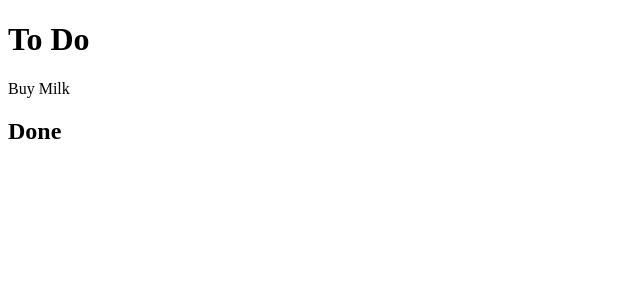
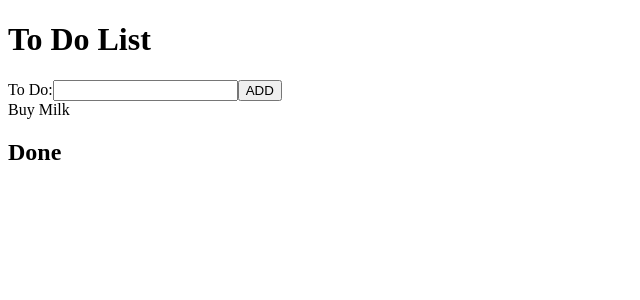
Before and after one commit to ohearonkg/to-do-hooks, a React (Create React App) app: page / in a window 1280 px wide. Shown: the top 300 px of the page, without its empty margins (0-640 px from the left). Built offline with nearby package versions, Linux system fonts and the light colour scheme.

Commit message:
now have first action created.

```diff
--- a/package.json
+++ b/package.json
@@ -10,6 +10,7 @@
     "react": "16.7.0-alpha.2",
     "react-dom": "16.7.0-alpha.2",
     "react-scripts": "2.1.1",
+    "typesafe-actions": "^2.0.4",
     "typescript": "^3.2.1"
   },
   "scripts": {
--- a/src/App.tsx
+++ b/src/App.tsx
@@ -1,12 +1,12 @@
-import React, { Component } from "react";
-
+import React from "react";
+import CreationForm from "./components/CreationForm/CreationForm";
 import ToDoList from "./components/ToDoList/ToDoList";
 
-class App extends Component {
-  public render() {
+export default () => {
   return (
     <div>
-        <h1> To Do </h1>
+      <h1> To Do List </h1>
+      <CreationForm onSubmitFunction={() => ({})} />
       <ToDoList
         toDos={[
           {
@@ -16,11 +16,7 @@ class App extends Component {
         ]}
         itemSelectedFunction={() => ({})}
       />
-
       <h2> Done </h2>
     </div>
   );
-  }
-}
-
-export default App;
+};
--- /dev/null
+++ b/src/actions/ToDo/constants.ts
@@ -0,0 +1 @@
+export const ADD_TO_DO = "ADD_TO_DO";
--- /dev/null
+++ b/src/actions/ToDo/todo.ts
@@ -0,0 +1,4 @@
+import { action } from "typesafe-actions";
+import { ADD_TO_DO } from "./constants";
+
+export const addToDo = (text: string) => action(ADD_TO_DO, text);
```
Also changed, not shown: 2 other files (tests, documents, lock files or other folders). Lines whose indentation alone changed are shown as unchanged.
